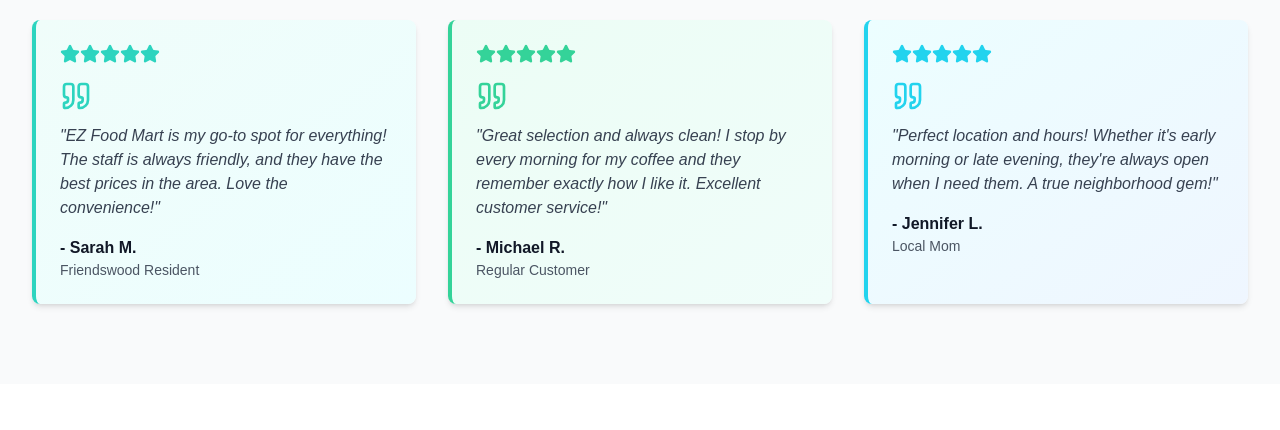
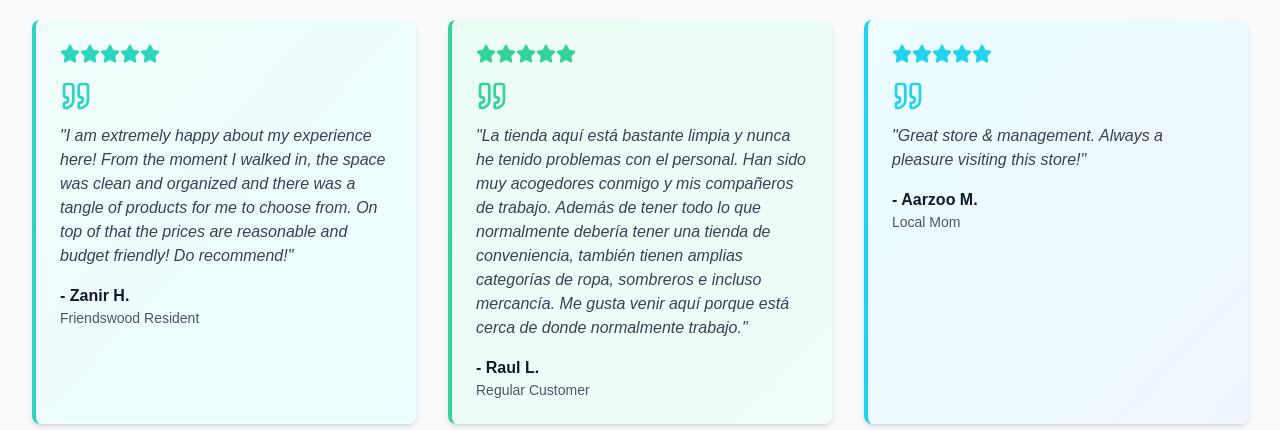
Before and after one commit to Alnotha/ez-food-mart-website, a React (Vite) app: page / in a window 1280 px wide. Shown: the part 2380-2810 px from the top of the page. Built offline with nearby package versions, Linux system fonts and the light colour scheme.

Commit message:
updated reviews

```diff
--- a/src/App.tsx
+++ b/src/App.tsx
@@ -274,7 +274,9 @@ function App() {
         <div className="max-w-7xl mx-auto px-4 sm:px-6 lg:px-8">
           <div className="text-center mb-16">
             <h3 className="text-3xl font-bold text-gray-900 mb-4">This Month's Promotions</h3>
-            <p className="text-lg text-gray-600">Don't miss out on our amazing deals and special offers, Ask store clerk for more info!</p>
+            <p className="text-lg text-gray-600">Don't miss out on our amazing deals and special offers, Ask store clerk for more info!
+
+            </p>
           </div>
           {/*
           <div className="grid md:grid-cols-2 lg:grid-cols-3 gap-8">
@@ -326,10 +328,9 @@ function App() {
               </div>
               <Quote className="h-8 w-8 text-teal-400 mb-3" />
               <p className="text-gray-700 mb-4 italic">
-                "EZ Food Mart is my go-to spot for everything! The staff is always friendly,
-                and they have the best prices in the area. Love the convenience!"
+                "I am extremely happy about my experience here! From the moment I walked in, the space was clean and organized and there was a tangle of products for me to choose from. On top of that the prices are reasonable and budget friendly! Do recommend!"
               </p>
-              <div className="font-semibold text-gray-900">- Sarah M.</div>
+              <div className="font-semibold text-gray-900">- Zanir H.</div>
               <div className="text-sm text-gray-600">Friendswood Resident</div>
             </div>
 
@@ -343,10 +344,9 @@ function App() {
               </div>
               <Quote className="h-8 w-8 text-emerald-400 mb-3" />
               <p className="text-gray-700 mb-4 italic">
-                "Great selection and always clean! I stop by every morning for my coffee
-                and they remember exactly how I like it. Excellent customer service!"
+                "La tienda aquí está bastante limpia y nunca he tenido problemas con el personal. Han sido muy acogedores conmigo y mis compañeros de trabajo. Además de tener todo lo que normalmente debería tener una tienda de conveniencia, también tienen amplias categorías de ropa, sombreros e incluso mercancía. Me gusta venir aquí porque está cerca de donde normalmente trabajo."
               </p>
-              <div className="font-semibold text-gray-900">- Michael R.</div>
+              <div className="font-semibold text-gray-900">- Raul L.</div>
               <div className="text-sm text-gray-600">Regular Customer</div>
             </div>
 
@@ -360,10 +360,9 @@ function App() {
               </div>
               <Quote className="h-8 w-8 text-cyan-400 mb-3" />
               <p className="text-gray-700 mb-4 italic">
-                "Perfect location and hours! Whether it's early morning or late evening,
-                they're always open when I need them. A true neighborhood gem!"
+                "Great store & management. Always a pleasure visiting this store!"
               </p>
-              <div className="font-semibold text-gray-900">- Jennifer L.</div>
+              <div className="font-semibold text-gray-900">- Aarzoo M.</div>
               <div className="text-sm text-gray-600">Local Mom</div>
             </div>
           </div>
```
